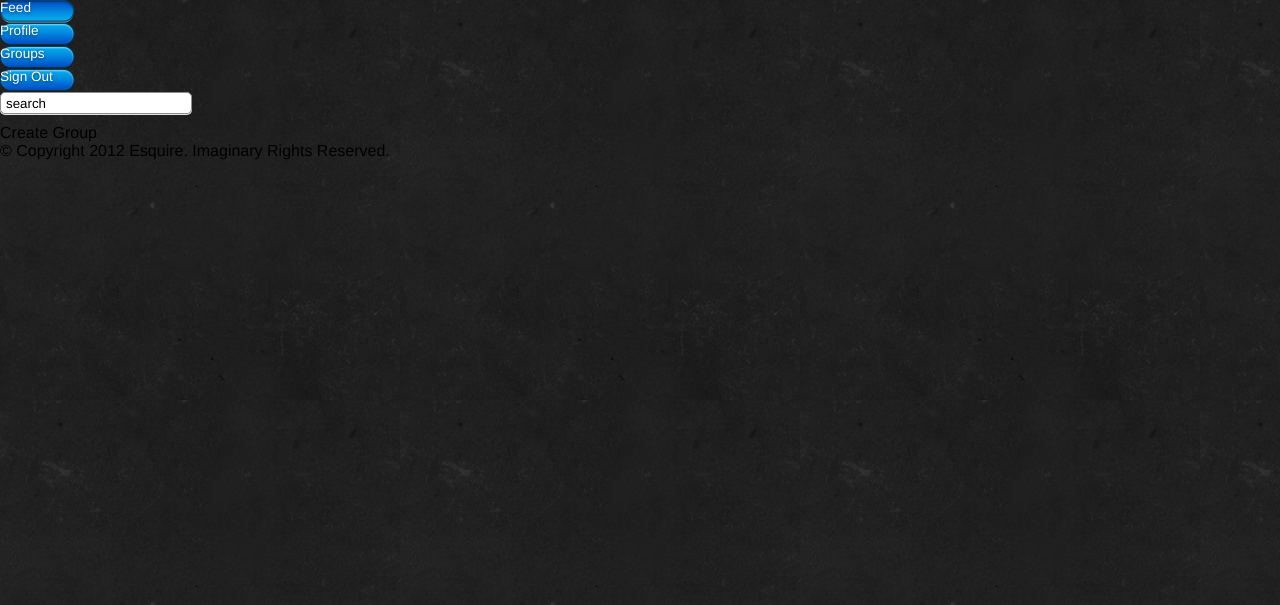
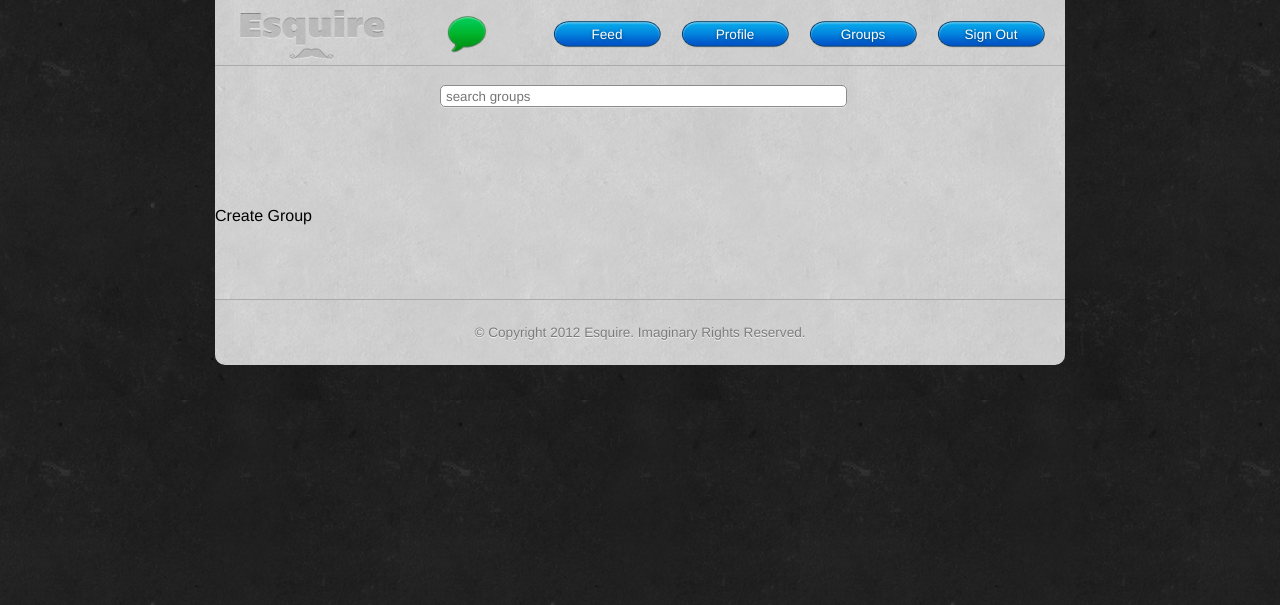
Before and after one commit to jchristianhall/Esquire, a PHP site: page /groups.html in a window 1280 px wide. Shown: the top 605 px of the page. Run offline with PHP 8.4, Linux system fonts and the light colour scheme.

Commit message:
Finished CSS framework for Groups/Feed. Optimised CSS.

```diff
--- a/css/style.css
+++ b/css/style.css
@@ -11,31 +12,70 @@ body{
 	top: 50%;
 	position: relative;
 }
+.container{
+	width: 850px;
+	min-height: 300px;
+	margin: auto;
+	background: url('../images/boxBG.png');
+}
+header{
+	width: 850px;
+	height: 65px;
+	background: url('../images/boxBG.png');
+	box-shadow: 0px 1px 0px rgb(170, 170, 170);
+}
+.mainTitle{
+	width: 145px;
+	height: 50px;
+	background: url('../images/loginTitle.png') no-repeat;
+	background-size: 145px 50px;
+	margin: 10px 0 0 25px;
+	float: left;
+}
+.postButton{
+	width: 40px;
+	height: 40px;
+	background: url('../images/postButton.png') no-repeat;
+	background-size: 40px 40px;
+	margin: 14px 0 0 62px;
+	float: left;
+	cursor: pointer;
+}
+	.postButton:hover{background: url('../images/postButtonHover.png') no-repeat;}
+nav{
+	margin-top: 21px;
+	float: right;
+}
+	nav ul{list-style: none;}
+	nav ul li{
+		margin-right: 20px;
+		float: left;
+		line-height: 27px;
+	}
 .button{
-	width: 75px;
-	height: 23px;
+	width: 108px;
+	height: 27px;
 	background: url('../images/button.png') no-repeat;
 	color: #fff;
 	text-shadow: 0 1px 3px rgb(0,66,112);
+	text-align: center;
+	line-height: 27px;
 	font-size: 0.85em;
 	cursor: pointer;
 }
-	.button:hover{
-		background: url('../images/buttonHover.png') no-repeat;
-	}
+	.button:hover{background: url('../images/buttonHover.png') no-repeat;}
 .buttonG{
-	width: 75px;
-	height: 23px;
+	width: 108px;
+	height: 27px;
 	background: url('../images/buttonG.png') no-repeat;
 	color: #fff;
 	text-shadow: 0 1px 3px rgb(0,99,23);
+	text-align: center;
+	line-height: 27px;
 	font-size: 0.85em;
 	cursor: pointer;
 }
-	.buttonG:hover{
-		background: url('../images/buttonGHover.png') no-repeat;
-	}
-
+	.buttonG:hover{background: url('../images/buttonGHover.png') no-repeat;	}
 input[type="text"],
 input[type="password"]{
 	width: 185px;
@@ -71,9 +111,20 @@ input[type="radio"]:checked{
 
 }
 footer{
-
+	width: 850px;
+	height: 40px;
+	margin: auto;
+	padding-top: 25px;
+	background: url('../images/boxBG.png');
+	box-shadow: 0px -1px 0px rgb(170, 170, 170);
+	border-bottom-left-radius: 10px;
+	border-bottom-right-radius: 10px;
+	color: #7c7c7c;
+	font-size: 0.85em;
+	text-align: center;
+	text-shadow: 0px 1px 0px rgb(241, 241, 241);
 }
-footer.secondary{
+.secondaryFooter{
 	font-size: 0.7em;
 	color: #fff;
 	position: relative;
@@ -193,15 +224,18 @@ footer.secondary{
 		height: 106px;
 		background: url('../images/joinTitle.png') no-repeat;
 	}
-	#joinSubmit{
-		margin: 30px 0 0 15px;
-	}
+	#joinSubmit{margin: 10px 0 0 40px;}
 	#joinCancel{
-		text-align: center;
-		margin: 30px 50px 0 0;
+		margin: 5px 77px 0 0;
 		float: right;
 	}
-		#joinCancel p{
-			margin-top: 3px;
-			text-shadow: 0 1px 3px rgb(0,66,112);
-		}
+
+/* Groups */
+#groupList{
+	width: 100%;
+	height: 100px;
+}
+#groupSearch{
+	width: 400px;
+	margin: 20px 0 0 225px;
+}
--- a/feed.html
+++ b/feed.html
@@ -12,12 +12,14 @@
 		<header>
 			<div class="mainTitle"></div>
 			<div class="postButton"></div>
+			<nav>
 				<ul>
 					<a href="feed.html"><li class="button">Feed</li></a>
 					<li class="button">Profile</li>
 					<a href="groups.html"><li class="button">Groups</li></a>
 					<li class="button">Sign Out</li>
 				</ul>
+			</nav>
 		</header>
 
 		<!-- Feed chunks go here -->
--- a/groups.html
+++ b/groups.html
@@ -12,18 +12,21 @@
 		<header>
 			<div class="mainTitle"></div>
 			<div class="postButton"></div>
+			<nav>
 				<ul>
 					<a href="feed.html"><li class="button">Feed</li></a>
 					<li class="button">Profile</li>
 					<a href="groups.html"><li class="button">Groups</li></a>
 					<li class="button">Sign Out</li>
 				</ul>
+			</nav>
 		</header>
-
-		<input type="text" value="search" placeholder="search groups" id="groupSearch" />
+		<input type="text" name="search" placeholder="search groups" id="groupSearch" />
+		<div id="groupList">
 
 			<!-- Group chunks go here -->
 
+		</div>
 		<div id="groupCreate">Create Group</div>
 	</div>
 	<footer>&copy; Copyright 2012 Esquire. Imaginary Rights Reserved.</footer>
--- a/index.html
+++ b/index.html
@@ -16,10 +16,10 @@
 
 			<input type="submit" value="Login" id="loginButton" class="button" />
 		</form>
-		<a href="join.html"><div id="joinButton" class="buttonG"><p>Join</p></div></a>
+		<a href="join.html"><div id="joinButton" class="buttonG">Join</div></a>
 		<div id="reset">Forgot password?</div>
 	</div>
 	<div id="loginError" class="error">Wrong Username/Password Combination.</div>
-	<footer class="secondary">&copy; Copyright 2012 Esquire. Imaginary Rights Reserved.</footer>
+	<div class="secondaryFooter">&copy; Copyright 2012 Esquire. Imaginary Rights Reserved.</div>
 </body>
 </html>
```
Also changed, not shown: other parts of css/style.css (+4 -23 lines), join.html (+6 -6 lines), images/button.png, images/buttonG.png, images/buttonGHover.png, images/buttonHover.png, images/mainTitle.png (added), images/postButton.png (added), images/postButtonHover.png (added), 1 other file. Lines whose indentation alone changed are shown as unchanged.
